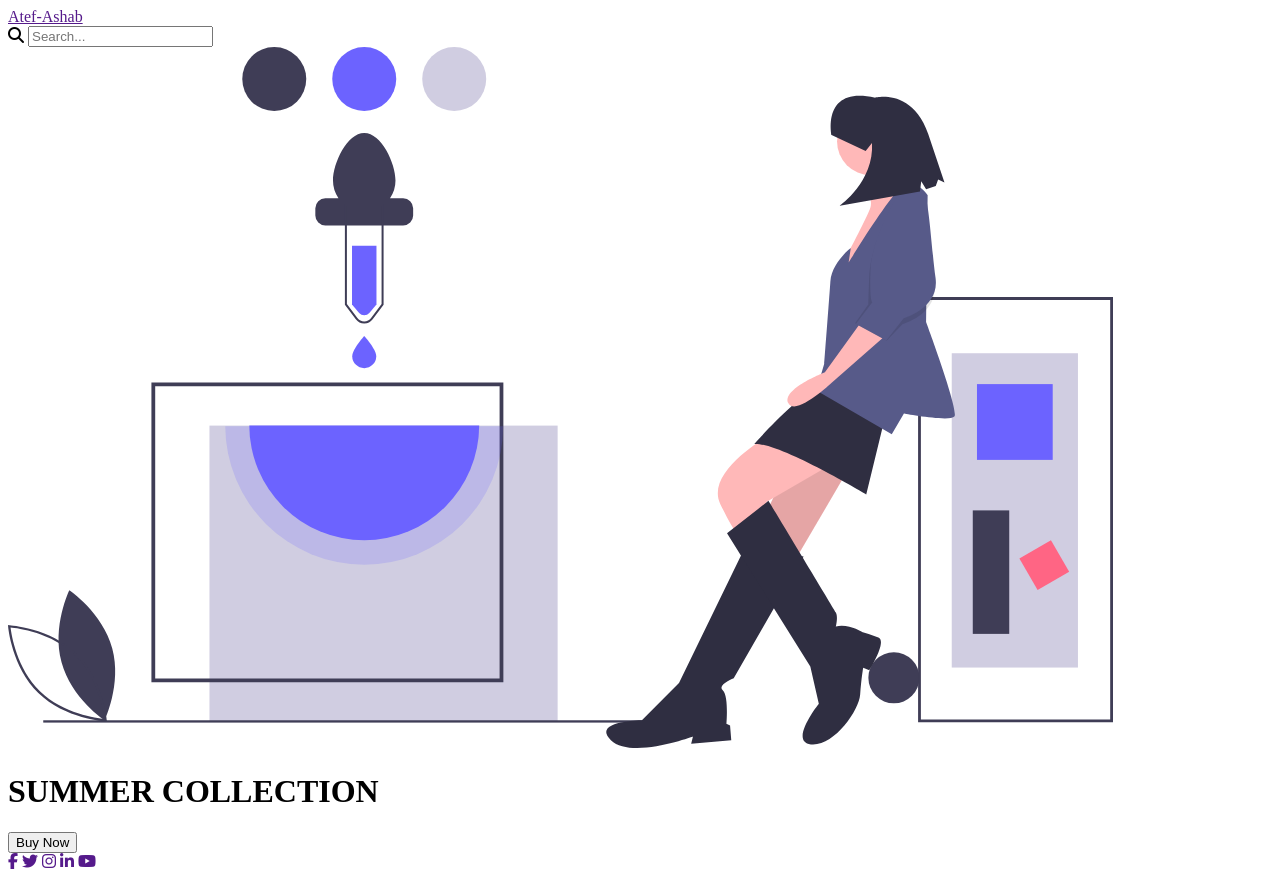
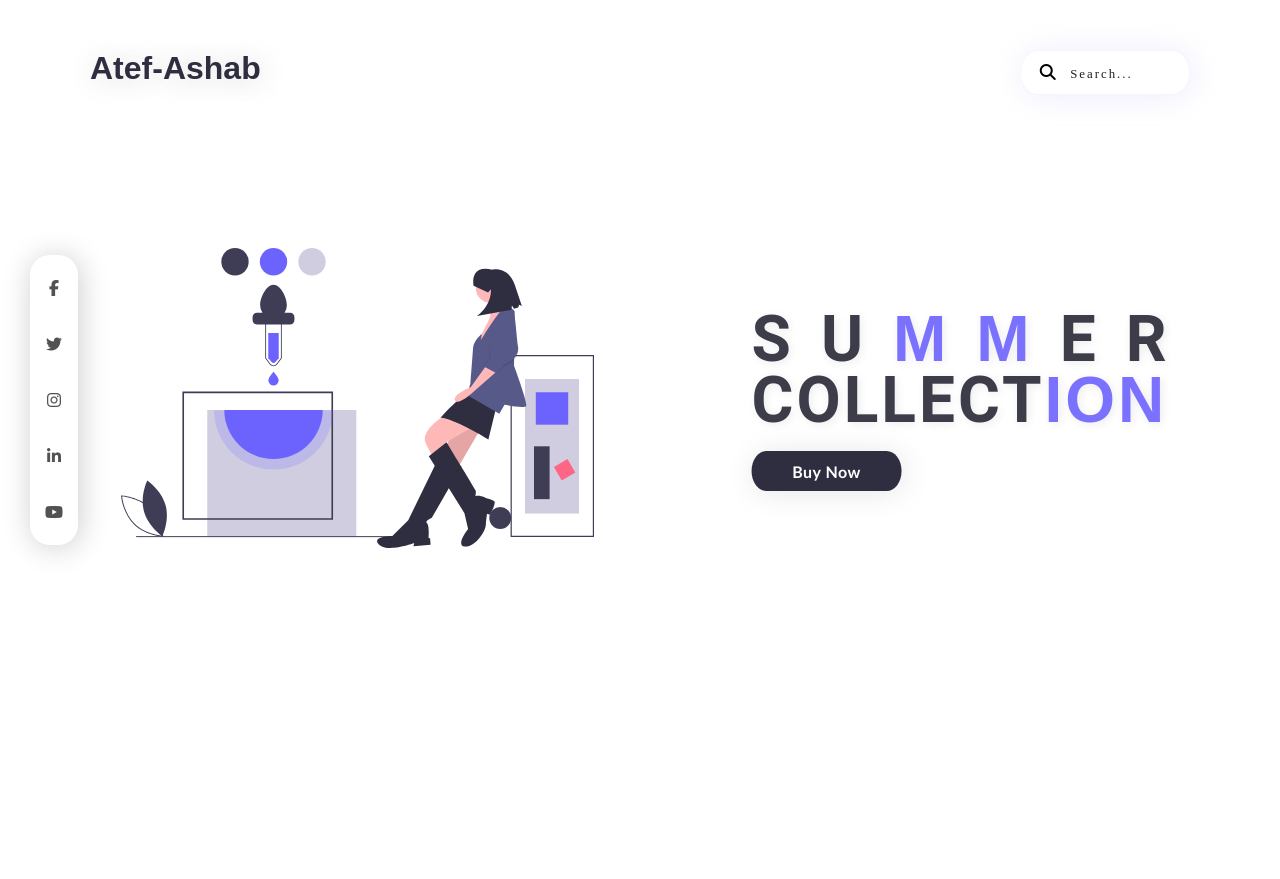
Before and after one commit to atef5922/Ecommerce-Website, a plain HTML site: page index.html in a window 1280 px wide. After the commit the page ends 800 px from the top, so only its background shows below. Drawn offline with Linux system fonts and the light colour scheme.

Commit message:
Basic  CSS is done

```diff
--- a/css/style.css
+++ b/css/style.css
@@ -0,0 +1,175 @@
+* {
+    margin: 0;
+    padding: 0;
+    font-family: sans-serif;
+
+}
+
+.container {
+    width: 100%;
+    height: 100vh;
+}
+
+a {
+    text-decoration: none;
+}
+
+.logo {
+    position: absolute;
+    left: 90px;
+    top: 50px;
+}
+
+.logo a {
+    text-shadow: 2px 2px 30px rgba(0, 0, 0, 0.2);
+    font-weight: bold;
+    color: #2f2e41;
+    font-size: 2rem;
+    letter-spacing: 1;
+}
+
+.SearchArea {
+    position: fixed;
+    right: 90px;
+    top: 50px;
+    width: 170px;
+    height: 45px;
+    background-color: #fff;
+    display: flex;
+    justify-content: center;
+    align-items: center;
+    border-radius: 10% 10% 10% 10% / 50% 50% 50% 50%;
+    box-shadow: 2px 2px 30px rgba(167, 158, 245, 0.2);
+    box-sizing: border-box;
+    z-index: 1;
+    border: 1px solid rgba(167, 158, 245, 0.1);
+}
+
+.searchbox input {
+    width: 90px;
+    height: 20px;
+    border: none;
+    outline: none;
+    background-color: transparent;
+    color: #1F1F1F;
+    font-size: 1rem;
+    padding: 0px 10px;
+}
+
+.searchbox input::placeholder {
+    color: #1D1D1D;
+    font-weight: 400;
+    letter-spacing: 2px;
+    font-size: 0.8rem;
+    font-family: poppins;
+
+}
+
+.section1 {
+    position: absolute;
+    left: 15%;
+    top: 50%;
+    transform: translate(-15%, -50%);
+
+}
+
+.section1 img {
+    height: 300px;
+}
+
+.section1button {
+    position: absolute;
+    top: 50%;
+    left: 90%;
+    transform: translate(-90%, -50%);
+}
+
+.section1button h1,
+h2 {
+    font-family: Roboto;
+    font-weight: bold;
+    margin: 0px;
+    line-height: 60px;
+    font-size: 4rem;
+    text-shadow: 2px 2px 10px rgba(0, 0, 0, 0.08);
+    letter-spacing: 3px;
+    color: #3D3D4A;
+    text-transform: uppercase;
+}
+
+span {
+    color: #7A72FF;
+}
+
+.section1button h1 {
+    letter-spacing: 30px;
+}
+
+.btn {
+    width: 150px;
+    height: 40px;
+    background-color: #2f2e41;
+    box-shadow: 2px 2px 30px rgba(0, 0, 0, 0.1);
+    display: flex;
+    justify-content: center;
+    align-items: center;
+    border-radius: 10% 10% 10% 10% / 50% 50% 50% 50%;
+    margin-top: 20px;
+    color: #fff;
+    font-family: calibri;
+    font-weight: 600;
+    letter-spacing: 0.5px;
+    font-size: 1rem;
+    outline: none;
+    cursor: pointer;
+    border: transparent !important;
+
+}
+
+.btn:hover{
+
+	color:#FFFFFF;
+	background-color: #6e64ff;
+	transition: all ease 0.5s;
+
+}
+
+.iconArea{
+    position:fixed;
+    left: 30px;
+    top: 50%;
+    transform: translateY(-50%);
+    border-radius: 20px;
+    background-color: #FFFFFF;
+    box-shadow: 2px 2px 30px rgba(0,0,0,0.2);
+    padding: 5px 0px;
+    z-index: 1;
+}
+.iconArea a{
+    display: flex;
+    flex-direction: column;
+    justify-content: center;
+    align-items: center;
+    padding: 20px 15px;
+
+}
+
+.iconArea a i {
+    color:rgba(39,39,39,0.80);
+}
+
+.iconArea a:hover .fa-facebook{
+    color:#3b5998;
+}
+.iconArea a:hover .fa-twitter{
+    color:#00acee;
+}
+.iconArea a:hover .fa-instagram{
+    color:#C13584;
+}
+.iconArea a:hover .fa-linkedin{
+    color:#0e76a8;
+}
+.iconArea a:hover .fa-youtube{
+    color:#E60023;
+}
--- a/index.html
+++ b/index.html
@@ -16,36 +16,33 @@
             <a href="">Atef-Ashab</a>
         </div>
 
-        <div class="searchArea">
+        <div class="SearchArea">
             <div class="searchbox">
                 <i class="fa fa-search"></i>
                 <input type="text" placeholder="Search...">
+            </div>
+        </div>
 
-            </div>
-
-            <div class="section1">
-
-            </div>
-            <img src="img/undraw_add_color_19gv.svg" alt="">
+        <div class="section1">
+                <img src="img/undraw_add_color_19gv.svg" alt="">
         </div>
 
         <div class="section1button">
-            <h1>SU<span class="color">MM</span>ER
-                COLLECT<span class="color">ION</span></h1>
+            <h1>SU<span class="color">MM</span>ER</h1>
+
+            <h2>COLLECT<span class="color">ION</span></h2>
+
             <button class="btn">Buy Now</button>
 
         </div>
-
-        <div>
-
-            <div class="iconArea">
+        <div class="iconArea">
                 <a href=""><i class="fa fa-facebook"></i></a>
                 <a href=""><i class="fa fa-twitter"></i></a>
                 <a href=""><i class="fa fa-instagram"></i></a>
                 <a href=""><i class="fa fa-linkedin"></i></a>
                 <a href=""><i class="fa fa-youtube"></i></a>
-            </div>
         </div>
+
     </div>
 </body>
 
```
